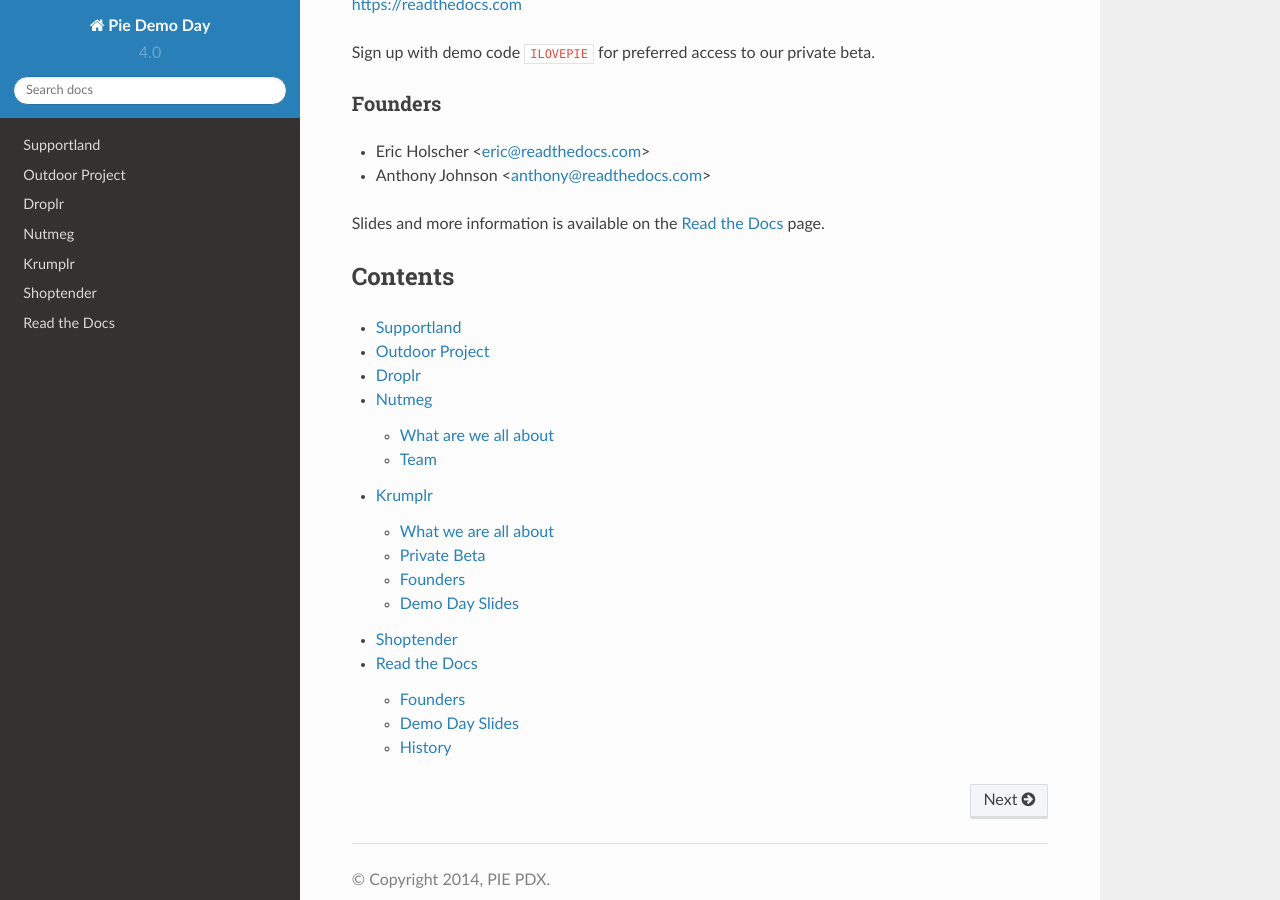
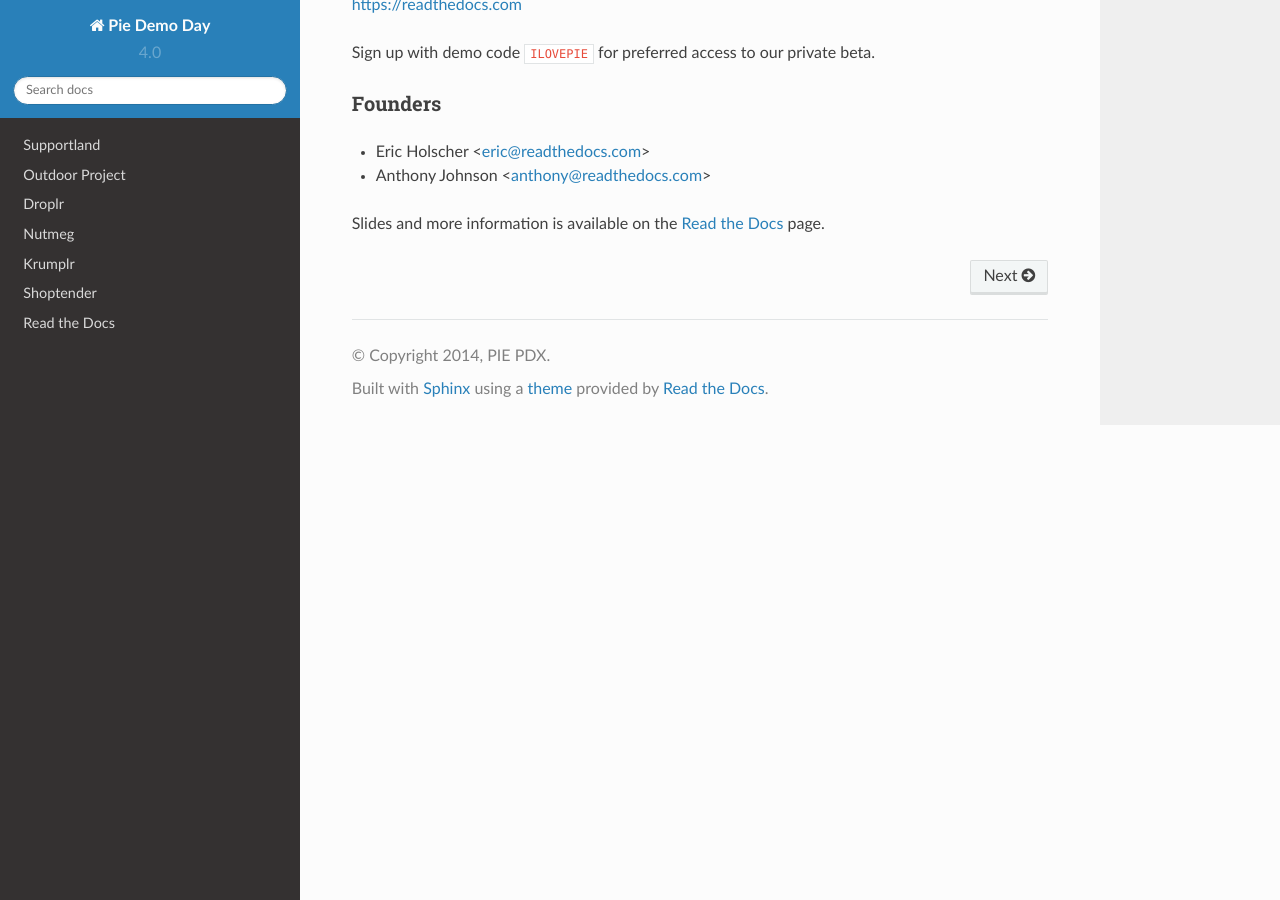
Before and after one commit to piepdx/pie-docs, a Sphinx documentation site: the page built from docs/index.rst, in a window 1280 px wide and 900 px high, scrolled down 1335 px. Built offline with Sphinx 7.4.7 and the Read the Docs theme 2.0.0, drawn with Linux system fonts in a browser that asks for light colours; some of the changed lines change nothing that is shown.

Commit message:
Clean up our page

```diff
--- a/docs/index.rst
+++ b/docs/index.rst
@@ -68,10 +68,8 @@
 Slides and more information is available on the :doc:`read-the-docs` page.
 
 
-Contents
---------
-
 .. toctree::
+   :hidden:
    :glob:
 
    supportland
--- a/docs/read-the-docs.rst
+++ b/docs/read-the-docs.rst
@@ -3,37 +3,39 @@
 
 https://readthedocs.com
 
-.. note:: Sign up with demo code ``ILOVEPIE`` for preferred access to our private beta.
+.. note:: Private beta available today. Sign up to get access first!
+
+About us
+~~~~~~~~
+
+Read the Docs has been hosting open source documentation for over four years.
+We've spent our time at PIE building a product for businesses.
+It works the same as our open source site, but with added features for businesses.
+In fact, we even support Markdown now :)
+
+If you want to play with the tech for your OSS project,
+check out https://readthedocs.org
+
+Please let me know if you have any more questions about PIE or Read the Docs.
 
 Founders
 ~~~~~~~~
 
-* Eric Holscher <eric@readthedocs.com>
-* Anthony Johnson <anthony@readthedocs.com>
+Eric Holscher
 
-Demo Day Slides
-~~~~~~~~~~~~~~~
-
+| eric@readthedocs.com
+| http://ericholscher.com
+| https://twitter.com/ericholscher
 
 .. raw:: html
 
-	<script async class="speakerdeck-embed" data-id="32810740e735013027381e5ec92ff887" data-ratio="1.33333333333333" src="//speakerdeck.com/assets/embed.js"></script>
+   <br>
 
-History
-~~~~~~~
 
-Documenting projects is hard, hosting them shouldn't be.
-`Read the Docs <http://readthedocs.org>`_ was created to make
-hosting documentation simple. I think that we have solved this
-problem well, but now we need to start thinking about the larger
-picture.
+Anthony Johnson
 
-Along with hosting, Read the Docs was created with 2 other main
-goals. One was to encourage people to write documentation, by
-removing the barrier of entry of hosting. The other was to create a
-central platform for people to find documentation. Having a shared
-platform for all documentation allows for innovation at the
-platform level, allowing work to be done once and benefit everyone.
-Having run the site for over a year now, I think there is a third
-thing that we should be striving for. That is to make the quality
-of documentation better.
+| anthony@readthedocs.com
+
+.. raw:: html
+
+   <br>
```
